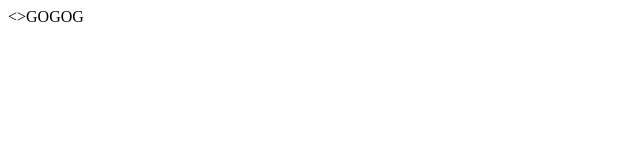
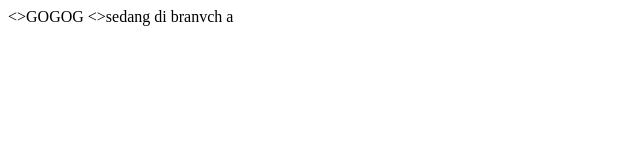
Before and after one commit to athilaramdani/motionweek1, a plain HTML site: page index.html in a window 1280 px wide. Shown: the whole page, without its empty margins (0-640 px from the left). Drawn offline with Linux system fonts and the light colour scheme.

Commit message:
berada di branch a

```diff
--- a/index.html
+++ b/index.html
@@ -7,4 +7,5 @@
 </head>
 <body>
     <>GOGOG
+    <>sedang di branvch a</>
 </body>
```
